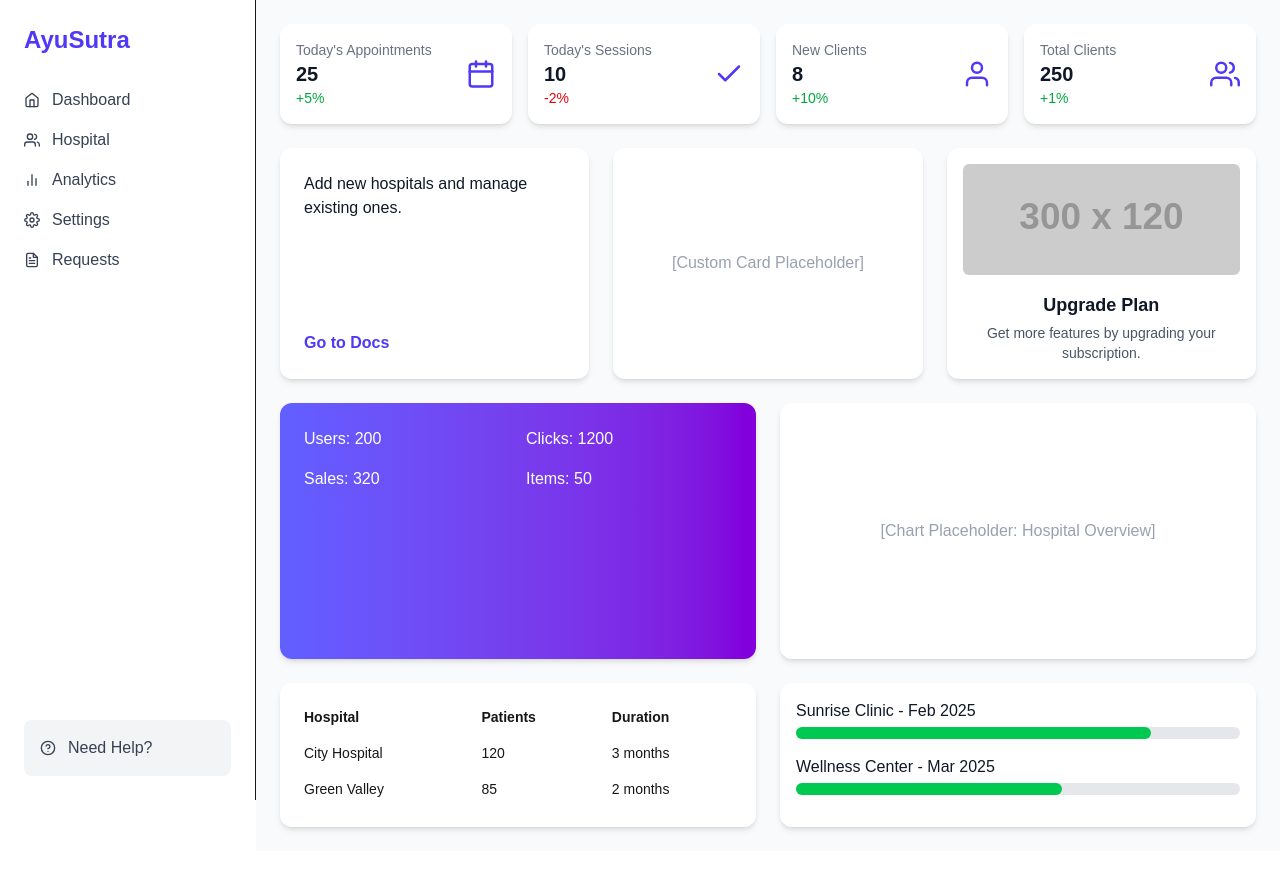
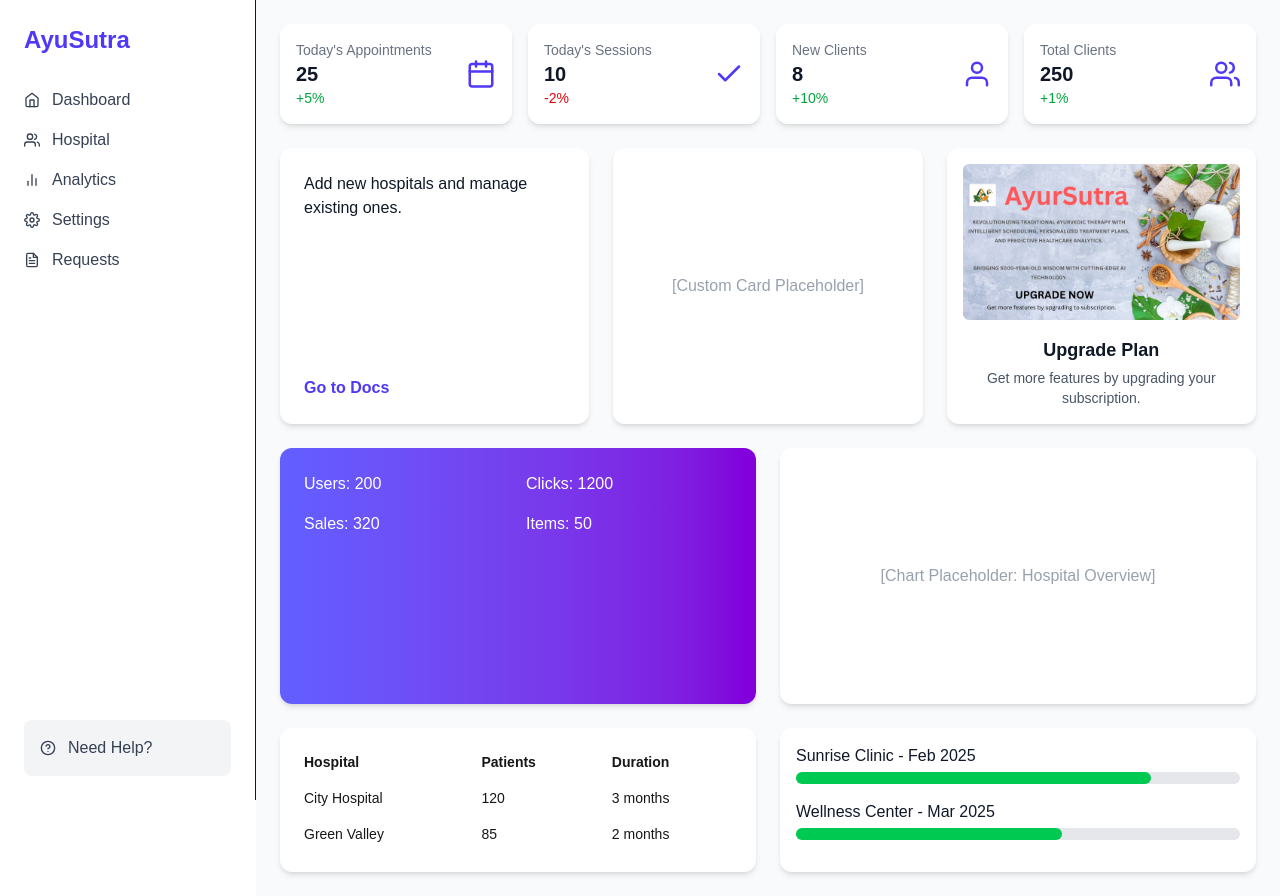
Before and after one commit to Aadity31/ayursutra_Prototype, a Next.js app: page /hospital/test_upasana in a window 1280 px wide. Before the commit the page ends 851 px from the top, so only its background shows below. Built offline with nearby package versions, Linux system fonts and the light colour scheme.

Commit message:
image insertion

```diff
--- a/src/app/components/hospital/BannerCard.tsx
+++ b/src/app/components/hospital/BannerCard.tsx
@@ -9,7 +9,7 @@
 const BannerCard: React.FC<BannerCardProps> = ({ image, title, description }) => {
   return (
     <div className="bg-white shadow-md rounded-xl p-4 flex flex-col items-center text-center">
-      <img src={image} alt={title} className="w-full rounded-md mb-4" />
+    <img src="/Ayursutra (1).png" alt={title} className="w-full rounded-md mb-4" />
       <div className="text-gray-900 font-semibold text-lg">{title}</div>
       <p className="text-gray-600 text-sm mt-1">{description}</p>
     </div>
```
Also changed, not shown: public/Ayursutra (1).png (added).
